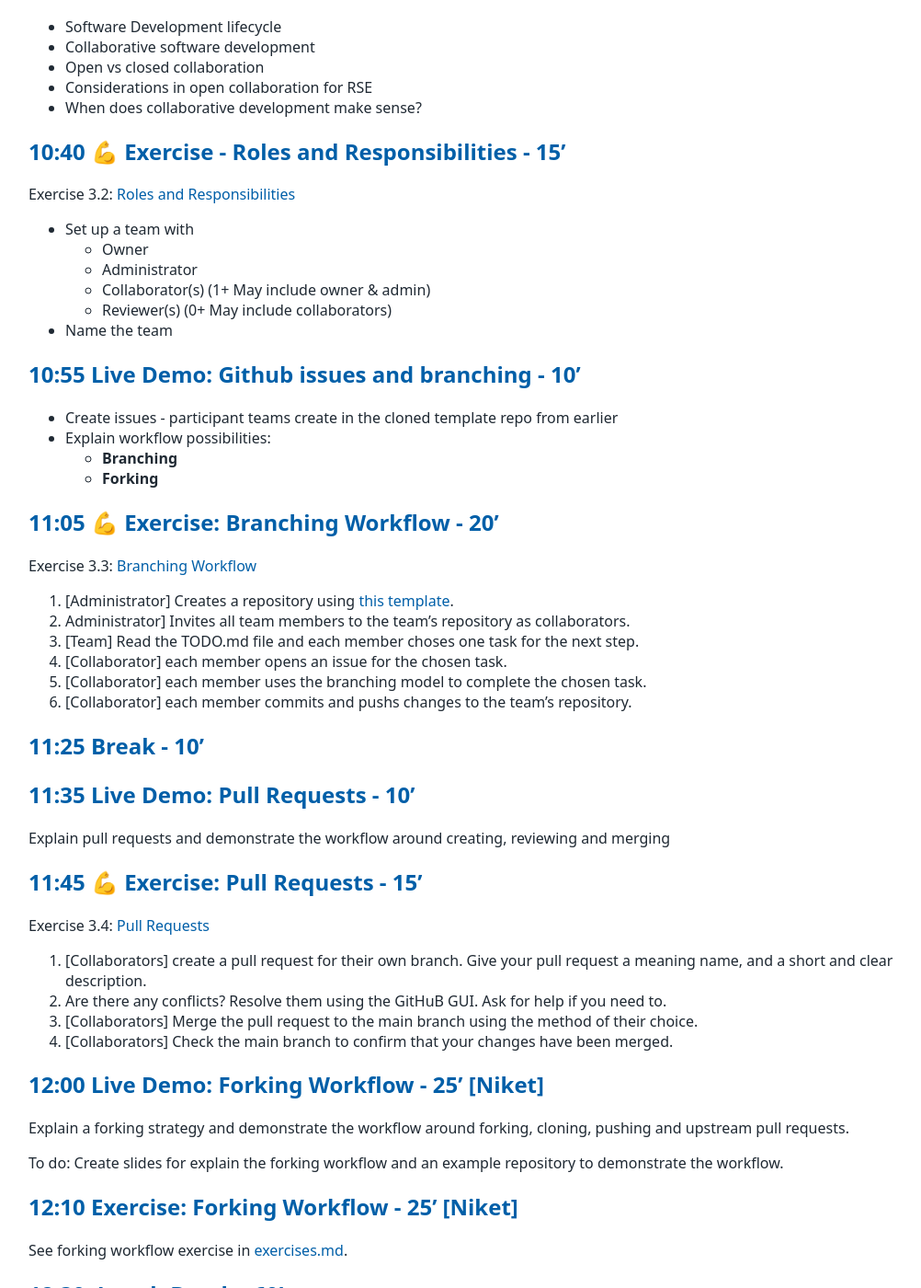
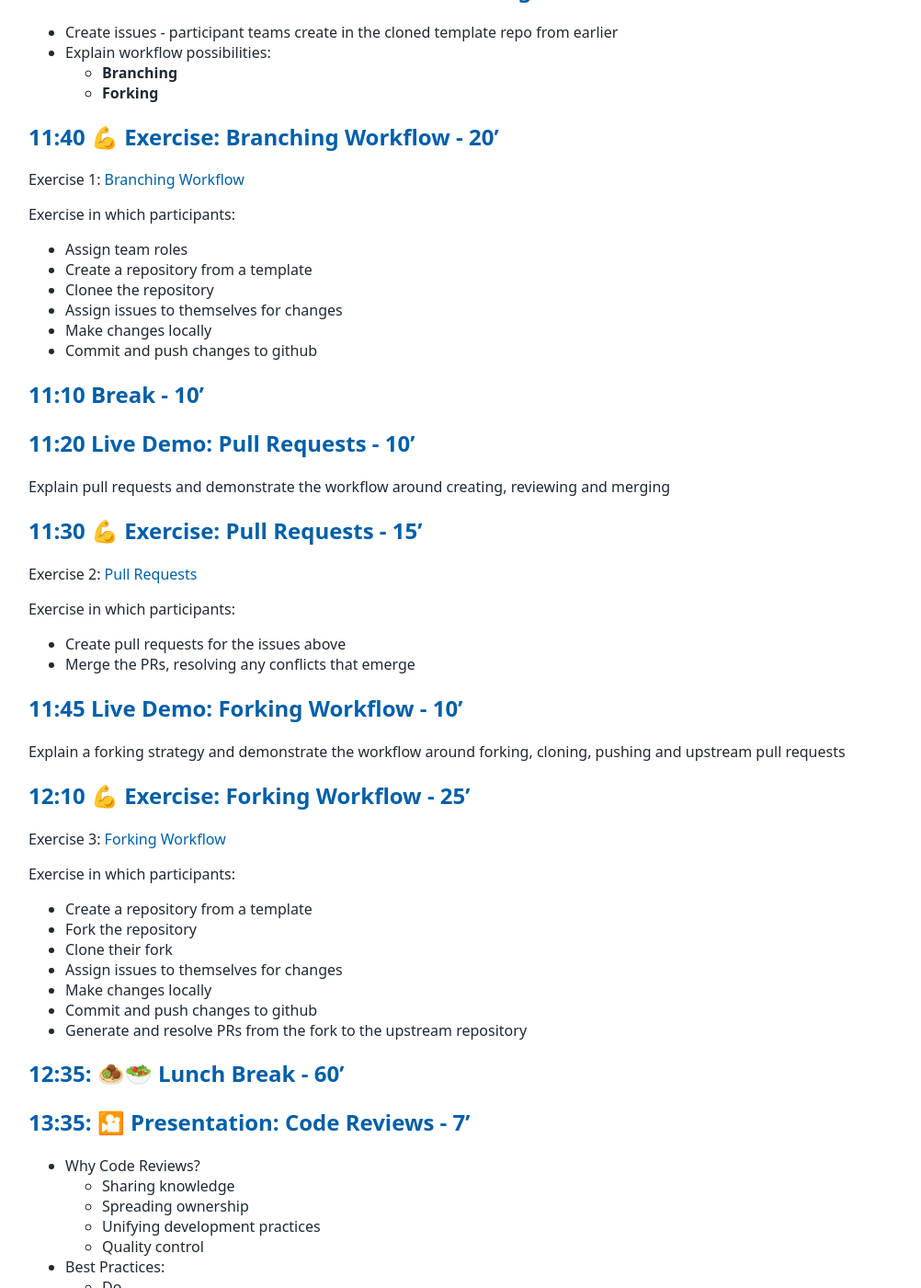
Before and after one commit to tu-delft-library/collaborative_software_development, a Jekyll site: the page built from material_for_trainers/lesson_plan.md, in a window 1280 px wide and 1400 px high, scrolled down 1072 px. Shown: the whole window at 92% size, without its empty margins (109-1111 px from the left). Built offline with Jekyll 4.4.1, drawn with Linux system fonts in a browser that asks for light colours; our own code applies the rules of GitHub Pages for plain Markdown files; some of the changed text lies outside the part shown.

Commit message:
Revised timelines in lesson plan

```diff
--- a/material_for_trainers/lesson_plan.md
+++ b/material_for_trainers/lesson_plan.md
@@ -22,18 +22,9 @@ A short icebreaker from [resources document](https://tud365.sharepoint.com/:w:/r
 - Explore Github GUI
 - Collaborating
 
-## 10:10 💪 Exercise - 10'
+## 10:10 Break - 10'
 
-[//]: # (TODO refine choice about template repo)
-
-Exercise 3.1: [Clone a repository and make a contribution](https://4turesearchdata-carpentries.github.io/GitCoDev/exercises/L3-ex01.html)
-- Excessive commit concurrency
-- pull-then-push workflow
-- Why we want to use a branching workflow
-
-## 10:20 Break - 10'
-
-## 10:30 🎦 Presentation - Collaborative Software Projects - 10'
+## 10:20 🎦 Presentation - Collaborative Software Projects - 10'
 
 [//]: # (TODO slides)
 
@@ -45,66 +36,64 @@ Present from [slides](https://tud365.sharepoint.com/:p:/r/sites/ResearchDataServ
 - Considerations in open collaboration for RSE
 - When does collaborative development make sense?
 
-## 10:40 💪 Exercise - Roles and Responsibilities - 15'
-
-[//]: # (I don't think this will take 15')
-
-Exercise 3.2: [Roles and Responsibilities](https://4turesearchdata-carpentries.github.io/GitCoDev/exercises/L3-ex02.html)
-- Set up a team with
-    - Owner
-    - Administrator
-    - Collaborator(s) (1+ May include owner & admin)
-    - Reviewer(s) (0+ May include collaborators)
-- Name the team
-
-## 10:55 Live Demo: Github issues and branching - 10'
+## 10:30 Live Demo: Github issues and branching - 10'
 - Create issues - participant teams create in the cloned template repo from earlier
 - Explain workflow possibilities:
     - **Branching**
     - **Forking**
 
-## 11:05 💪 Exercise: Branching Workflow - 20'
+## 11:40 💪 Exercise: Branching Workflow - 20'
 
 [//]: # (Consider a new template repo - probaby not necessary here)
 
-Exercise 3.3: [Branching Workflow](https://4turesearchdata-carpentries.github.io/GitCoDev/exercises/L3-ex03.html)
+Exercise 1: [Branching Workflow](../material_for_participants/exercises.md)
 
-1. [Administrator] Creates a repository using [this template](https://github.com/the-magnificents/collab-branching).
-2. Administrator] Invites all team members to the team’s repository as collaborators.
-3. [Team] Read the TODO.md file and each member choses one task for the next step.
-4. [Collaborator] each member opens an issue for the chosen task.
-5. [Collaborator] each member uses the branching model to complete the chosen task.
-6. [Collaborator] each member commits and pushs changes to the team’s repository.
+Exercise in which participants:
 
-## 11:25 Break - 10'
+- Assign team roles
+- Create a repository from a template
+- Clonee the repository
+- Assign issues to themselves for changes
+- Make changes locally
+- Commit and push changes to github
 
-## 11:35 Live Demo: Pull Requests - 10'
+## 11:10 Break - 10'
+
+## 11:20 Live Demo: Pull Requests - 10'
 Explain pull requests and demonstrate the workflow around creating, reviewing and merging
 
-## 11:45 💪 Exercise: Pull Requests - 15'
+## 11:30 💪 Exercise: Pull Requests - 15'
 
-Exercise 3.4: [Pull Requests](https://4turesearchdata-carpentries.github.io/GitCoDev/exercises/L3-ex04.html)
+Exercise 2: [Pull Requests](../material_for_participants/exercises.md)
 
-1. [Collaborators] create a pull request for their own branch. Give your pull request a meaning name, and a short and clear description.
-2. Are there any conflicts? Resolve them using the GitHuB GUI. Ask for help if you need to.
-3. [Collaborators] Merge the pull request to the main branch using the method of their choice.
-4. [Collaborators] Check the main branch to confirm that your changes have been merged.
+Exercise in which participants:
 
-## 12:00 Live Demo: Forking Workflow - 25'  [Niket]
+- Create pull requests for the issues above
+- Merge the PRs, resolving any conflicts that emerge
 
-Explain a forking strategy and demonstrate the workflow around forking, cloning, pushing and upstream pull requests.
+## 11:45 Live Demo: Forking Workflow - 10'
 
-To do: Create slides for explain the forking workflow and an example repository to demonstrate the workflow.
+[//]: # (TODO: some visual aids would probably help here!!)
 
+Explain a forking strategy and demonstrate the workflow around forking, cloning, pushing and upstream pull requests
 
-## 12:10 Exercise: Forking Workflow - 25' [Niket]
+## 12:10 💪 Exercise: Forking Workflow - 25'
 
-See forking workflow exercise in [exercises.md](../material_for_participants/exercises.md#5-forking-workflow).
+Exercise 3: [Forking Workflow](../material_for_participants/exercises.md)
 
+Exercise in which participants:
 
-## 12:30: Lunch Break - 60'
+- Create a repository from a template
+- Fork the repository
+- Clone their fork
+- Assign issues to themselves for changes
+- Make changes locally
+- Commit and push changes to github
+- Generate and resolve PRs from the fork to the upstream repository
 
-## 13:30: 🎦 Presentation: Code Reviews - 10'  [Niket]
+## 12:35: 🧆🥗 Lunch Break - 60'
+
+## 13:35: 🎦 Presentation: Code Reviews - 7'
 
 - Why Code Reviews?
     - Sharing knowledge
@@ -120,11 +109,11 @@ See forking workflow exercise in [exercises.md](../material_for_participants/exe
         - Spend time won what you can automate
         - Be hostile to individuals
 
-## 13:40 Live Demo: Code Reviews - 10' [Niket]
+## 13:42 Live Demo: Code Reviews - 10'
 
 Demonstrate code review based on pull request from previous section
 
-## 13:50 💪 Exercise: Code Reviews - 20; [Niket]
+## 13:52 💪 Exercise: Code Reviews - 23;
 
 Exercise 4.2: [Code Reviews](https://4turesearchdata-carpentries.github.io/GitCoDev/exercises/L4-ex02.html)
 
@@ -144,7 +133,7 @@ Discussi:
 - The main components of a contributing guideline and adapting them depending on the project
 - Why contributors should follow guidelines
 
-## 14:30 💪 Exercise: Guidelines for Contributors - 10'
+## 14:35 💪 Exercise: Guidelines for Contributors - 10'
 
 [//]: # (Shaved 5' off this to catch up from time glitch in precious session)
 
@@ -178,19 +167,20 @@ Exercise 4.4: [Choosing Licenses and Enabling Software Citation](https://4turese
 3. Use this tool to generate a CITATION file and add it to your remote repository:
     - Search the Internet for: cffinit
 
-## 15:05 Break 10'
+## 15:15 Break 10'
 
-## 15:15 Presentation: CI & CD - 25'  [Niket]
+## 15:25 🎦 Presentation: CI & CD - 10'
 
-Explain CI and automated testing concepts and how they can be used to improve software quality and development workflows. Provide an overview of popular CI/CD tools and platforms, such as GitHub Actions and demonstrate how to set up a simple CI/CD pipeline for a software project.
+Aspects of both code quality control (Lint-style checks) and unit and regression tests can be run automatically. Live applications can also be deployed in response to actions on the repository.
 
-To do: Decide whether to do the github actions part as a demo or type along.
+Provide a demo of CI & CD tasks using Github actions, showing tests both passing and failing in response to a PR.
 
-## 15:35 Exercise: Full Cycle Collaborative Workflow - 35' [Niket]
-This exercise is based on Code Refinery's [full cycle collaborative workflow exercise](https://coderefinery.github.io/testing/full-cycle-ci/#optional-full-cycle-collaborative-workflow).
+## 15:55 💪 Exercise: Full Cycle Workflow - 45'
 
-## 16:15 Summary and Key Points / Q&A - 15'
 
-## 16:30 Feedback - 5'
 
-## 16:35 Goodbye
+## 16:20 Summary and Key Points / Q&A - 15'
+
+## 16:45 Feedback - 5'
+
+## 16:45 Goodbye
```
Also changed, not shown: other parts of material_for_trainers/lesson_plan.md (+4 -4 lines), material_for_participants/exercises.md (+1 -1 lines).
